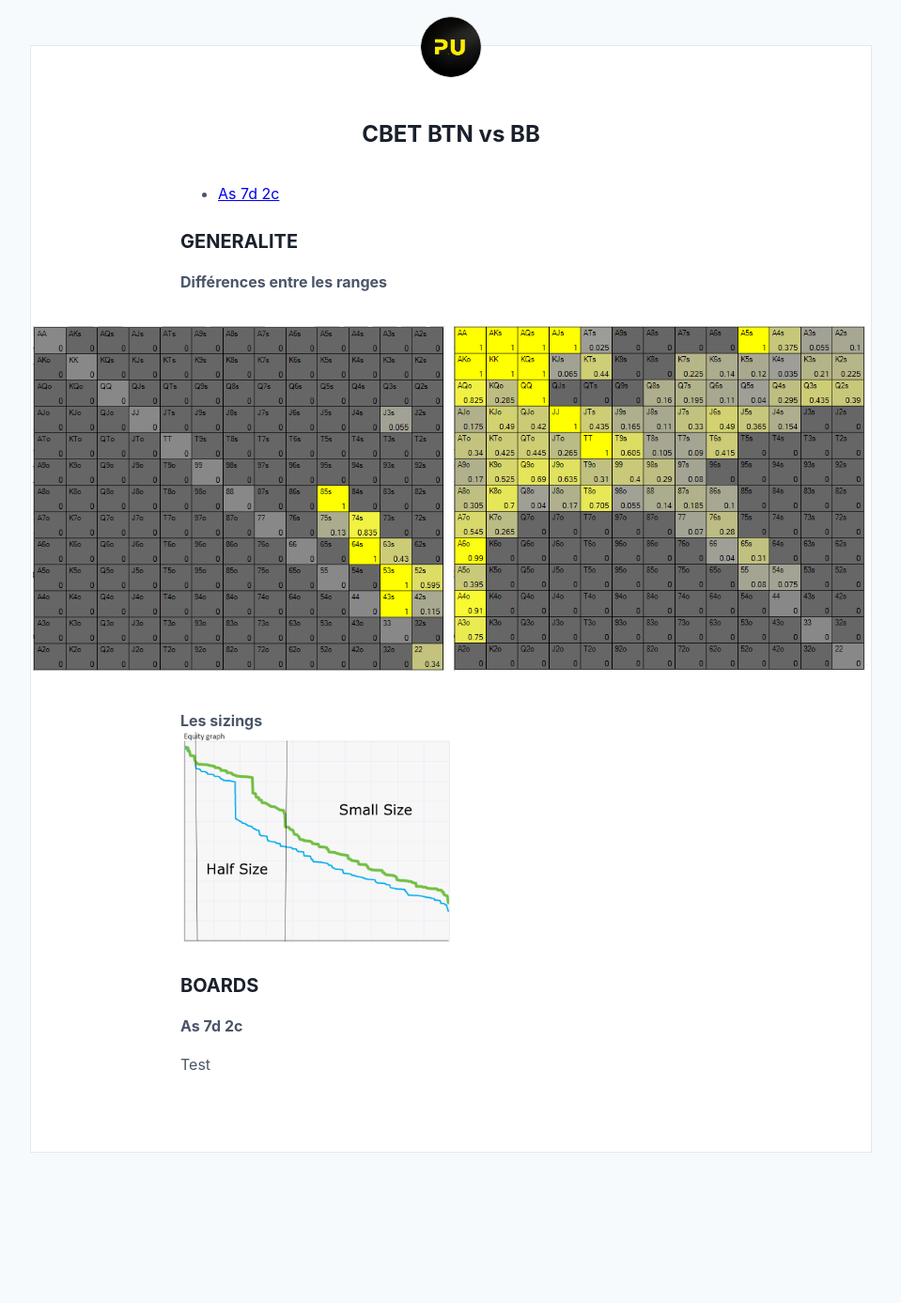
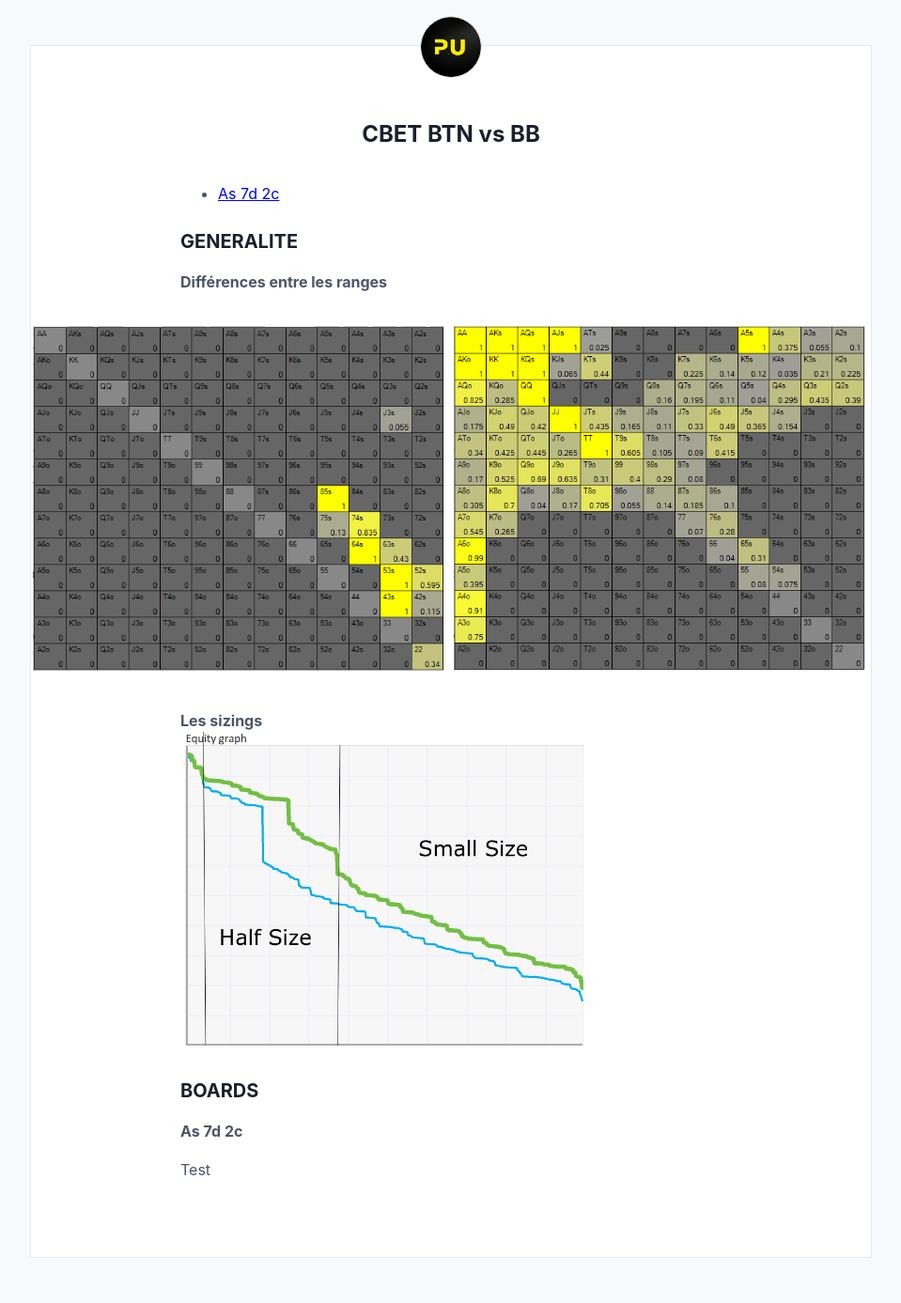
Before and after one commit to greglejeune/blog, a Jekyll site: the page built from _posts/2024-02-04-btnvsbb-cbet.md, in a window 1280 px wide. Shown: the whole page at 94% size, without its empty margins (160-1119 px from the left). Built offline with Jekyll 4.4.1, drawn with Linux system fonts in a browser that asks for light colours; before the commit the page ends 1275 px from its top, so only the background shows below that.

Commit message:
Update 2024-02-04-btnvsbb-cbet.md

```diff
--- a/_posts/2024-02-04-btnvsbb-cbet.md
+++ b/_posts/2024-02-04-btnvsbb-cbet.md
@@ -28,7 +28,7 @@
 
   <div><b>Les sizings</b></div>
 
-  <img src="/blog/img/2024-02-04-eq.png" style="width: 50%;">
+  <img src="/blog/img/2024-02-04-eq.png" style="width: 75%;">
 
   <h2>BOARDS</h2>
 
```
